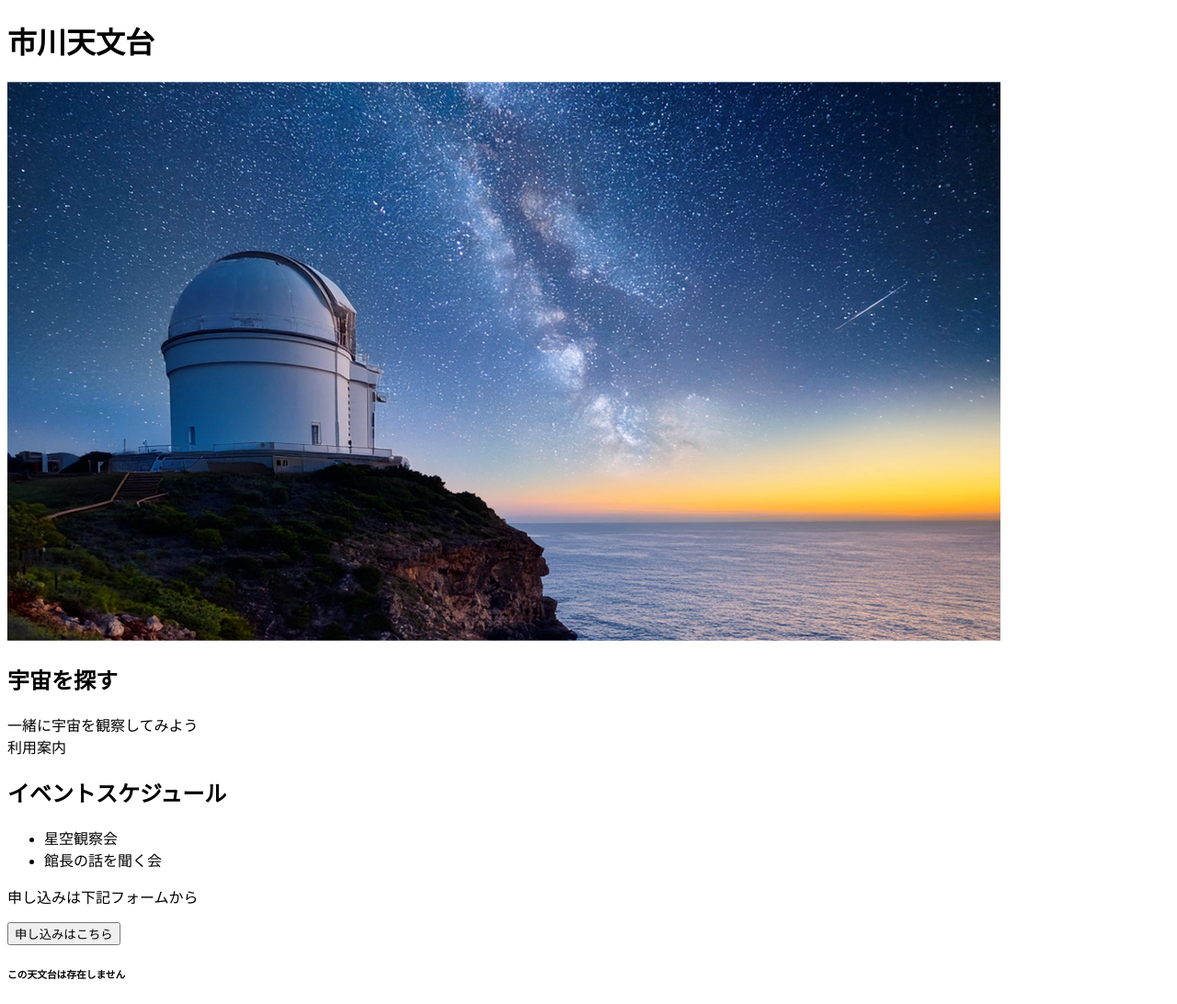
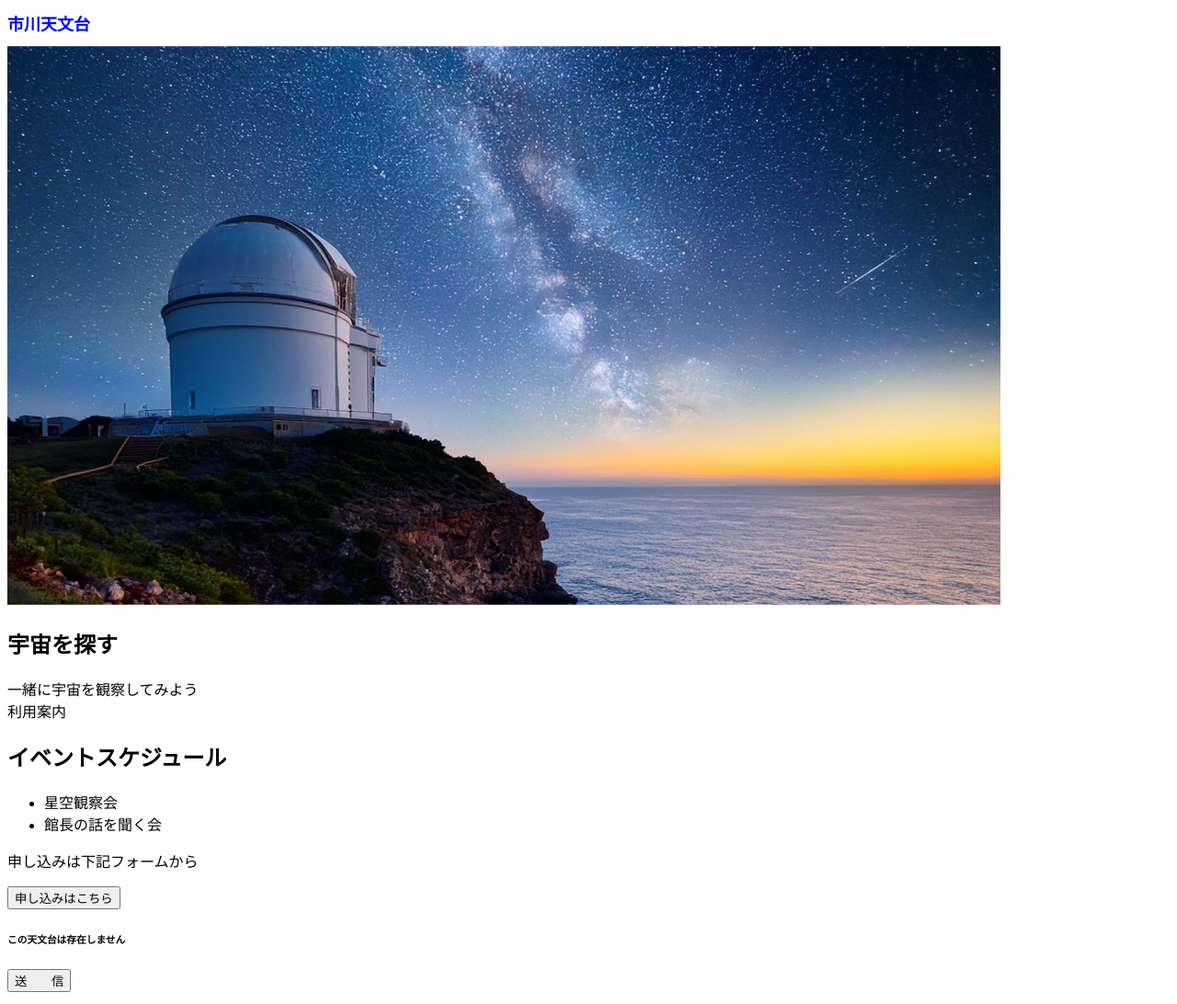
Before and after one commit to ick2322019/prg20241118, a plain HTML site: page index.html in a window 1280 px wide. Shown: the whole page at 92% size. Drawn offline with Linux system fonts and the light colour scheme.

Commit message:
update12  1/14

```diff
--- a/index.html
+++ b/index.html
@@ -3,7 +3,7 @@
     <head>
         <meta charset="UTF-8">
         <title>市川天文台-ichiten-</title>
-        <link href="style.css" rei="stylesheet" />
+        <link href="style.css" rel="stylesheet" />
     </head>
 
     <body>
@@ -26,3 +26,13 @@
         <h6>この天文台は存在しません</h6>
     </body>
 </html>
+
+<input type="submit" value="送　　信"  onclick="send()">
+
+
+<script>
+    function send(){
+        alert("できませんでした")
+    }
+</script>
+</form>
```
Also changed, not shown: upp.html (+1 -1 lines).
